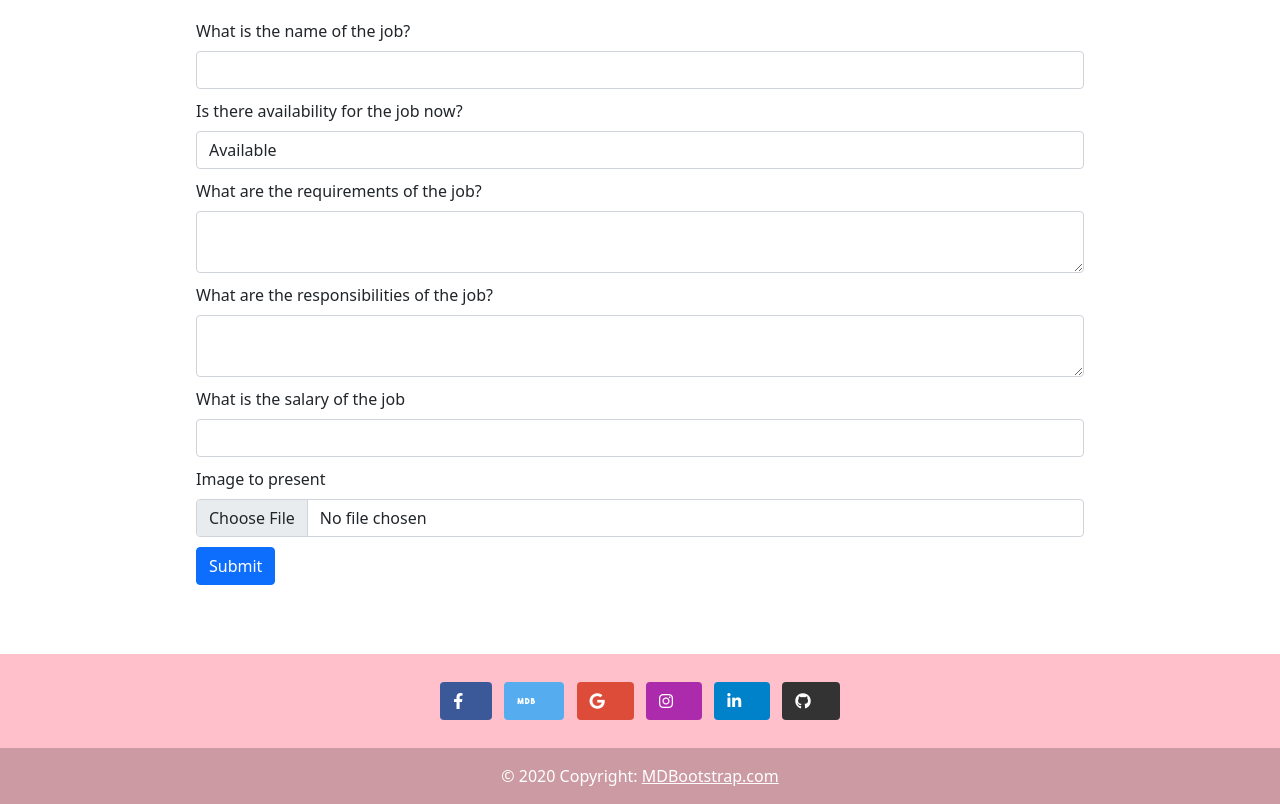
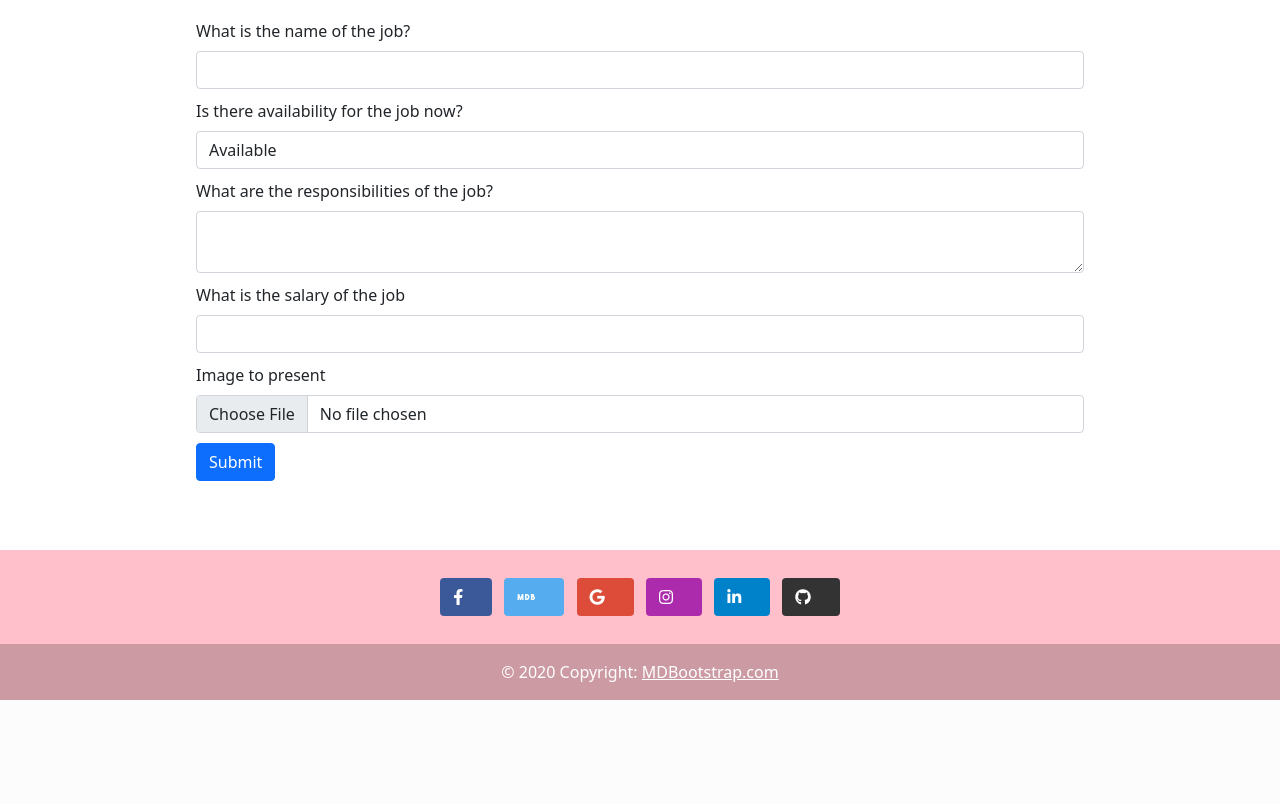
Before and after one commit to pupuduck/AppDevelopmentProject, a Flask app: page /createJobPositions in a window 1280 px wide. Shown: the part 282-1086 px from the top of the page. After the commit the page ends 982 px from the top, so only its background shows below. Run offline with Flask 2, Linux system fonts and the light colour scheme; some libraries are stand-ins or nearby versions.

Commit message:
Fix the forms for jobs

```diff
--- a/Templates/createJobPositions.html
+++ b/Templates/createJobPositions.html
@@ -35,10 +35,6 @@
         {{ form.job_availability(class="form-control") }}
       </div>
       <div class="form-group">
-        {{ form.job_requirements.label( class="form-label")}}
-        {{ form.job_requirements(class="form-control") }}
-      </div>
-      <div class="form-group">
         {{ form.job_responsibility.label( class="form-label")}}
         {{ form.job_responsibility(class="form-control") }}
       </div>
--- a/Templates/retrieveJobPositions.html
+++ b/Templates/retrieveJobPositions.html
@@ -117,7 +117,6 @@
         <th>Job ID</th>
         <th>Job Name</th>
         <th>Job Availability</th>
-        <th>Job Requirements</th>
         <th>Job Responsibility</th>
         <th>Job Salary</th>
         <th>Update</th>
@@ -132,7 +131,6 @@
           <td>{{ job_positions.get_id() }}</td>
           <td>{{ job_positions.get_job_name() }}</td>
           <td>{{ job_positions.get_job_availability() }}</td>
-          <td>{{ job_positions.get_job_requirements() }}</td>
           <td>{{ job_positions.get_job_responsibility() }}</td>
           <td>${{ job_positions.get_job_salary() }}</td>
 
--- a/Templates/updateJobPositions.html
+++ b/Templates/updateJobPositions.html
@@ -12,9 +12,6 @@
   <div class="form-group">
     {{ render_field(form.job_availability, class="form-control") }}
   </div>
-  <div class="form-group">
-    {{ render_field(form.job_requirements, class="form-control") }}
-  </div>
     <div class="form-group">
     {{ render_field(form.job_responsibility, class="form-control") }}
   </div>
--- a/main.py
+++ b/main.py
@@ -568,7 +568,6 @@ def create_job_positions():
 
         job_position = JobPositions(create_job_positions_form.job_name.data,
                                     create_job_positions_form.job_availability.data,
-                                    create_job_positions_form.job_requirements.data,
                                     create_job_positions_form.job_responsibility.data,
                                     create_job_positions_form.job_salary.data,
                                     random_hex)
@@ -683,7 +682,6 @@ def update_jobpositions(id):
         job_positions = job_positions_dict.get(id)
         job_positions.set_job_name(update_job_positions_form.job_name.data)
         job_positions.set_job_availability(update_job_positions_form.job_availability.data)
-        job_positions.set_job_requirements(update_job_positions_form.job_requirements.data)
         job_positions.set_job_responsibility(update_job_positions_form.job_responsibility.data)
         job_positions.set_job_salary(update_job_positions_form.job_salary.data)
 
@@ -700,8 +698,6 @@ def update_jobpositions(id):
         job_positions = job_positions_dict.get(id)
         update_job_positions_form.job_name.data = job_positions.get_job_name()
         update_job_positions_form.job_availability.data = job_positions.get_job_availability()
-
-        update_job_positions_form.job_requirements.data = job_positions.get_job_requirements()
         update_job_positions_form.job_responsibility.data = job_positions.get_job_responsibility()
         update_job_positions_form.job_salary.data = job_positions.get_job_salary()
 
```
Also changed, not shown: models/hiring/jobPositions.py (+1 -6 lines).
